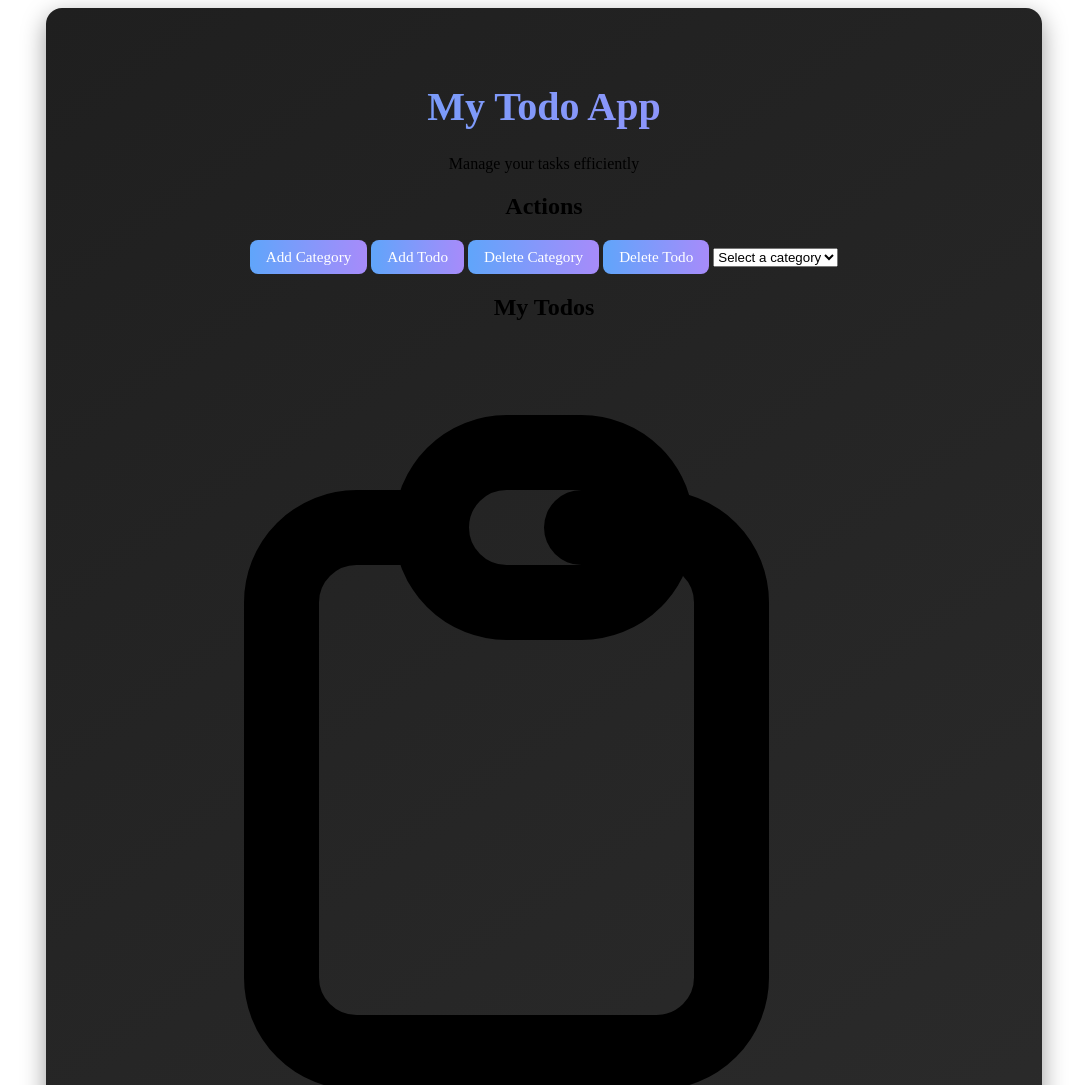
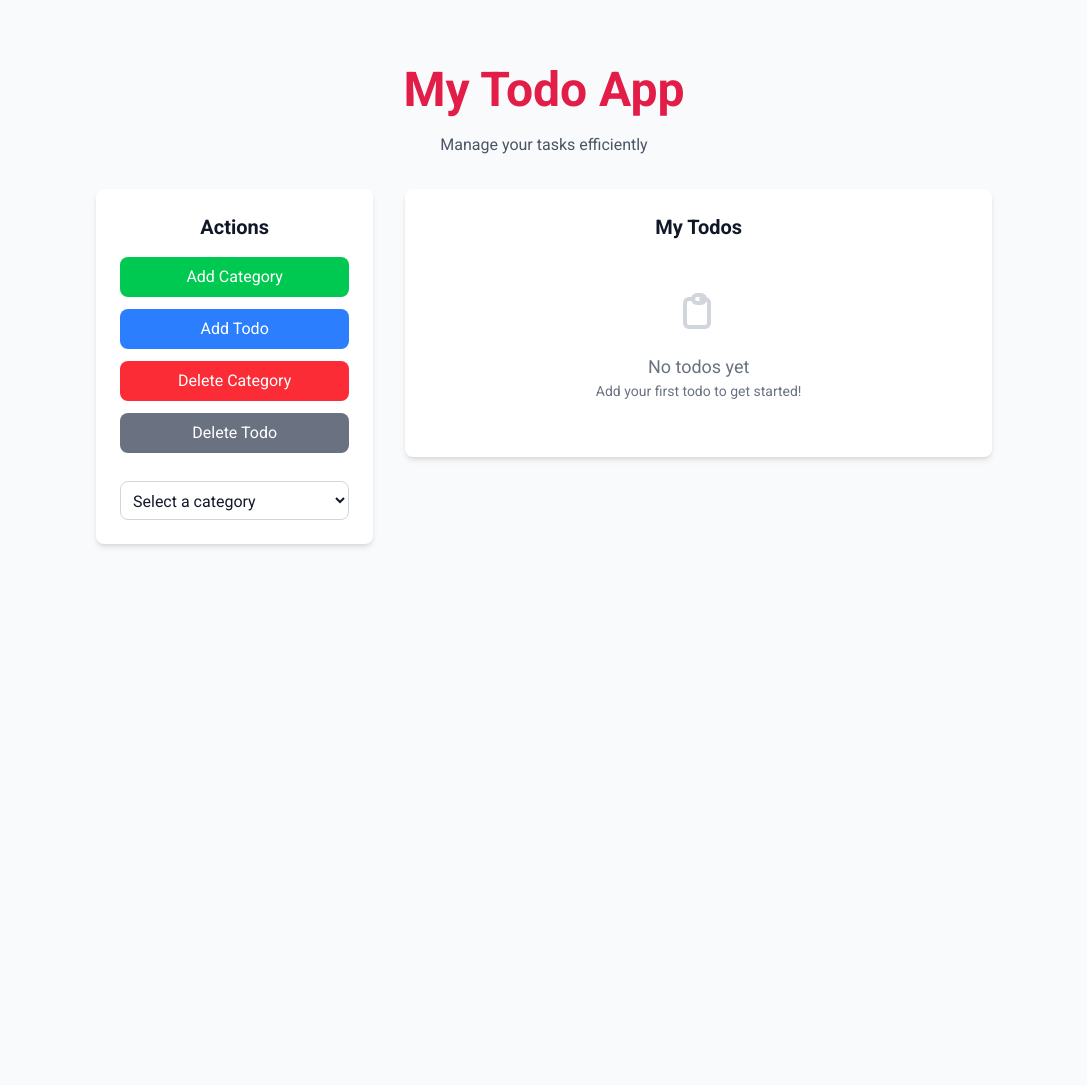
Before and after one commit to shrekndonkee/alan-todo-app, a website built with Vite: page index.html in a window 1280 px wide. Shown: the top 1085 px of the page, without its empty margins (96-1183 px from the left). After the commit the page ends 864 px from the top, so only its background shows below. Built offline with nearby package versions, Linux system fonts and the light colour scheme.

Commit message:
added styling

```diff
--- a/index.html
+++ b/index.html
@@ -4,7 +4,7 @@
     <meta charset="UTF-8" />
     <link rel="icon" type="image/svg+xml" href="/vite.svg" />
     <meta name="viewport" content="width=device-width, initial-scale=1.0" />
-    <title>Thor's Todo App</title>
+    <title>Alan's Todo App</title>
   </head>
   <body>
     <div id="app"></div>
--- a/src/style.css
+++ b/src/style.css
@@ -1,70 +1,92 @@
-/* To-Do App Container */
-#app {
-  max-width: 900px; /* smaller for focus */
-  margin: 0 auto;
-  padding: 3rem;
-  text-align: center;
-  background: linear-gradient(145deg, #1f1f1f, #2c2c2c);
-  border-radius: 1rem;
-  box-shadow: 0 8px 25px rgba(0,0,0,0.4);
+@import url("https://fonts.googleapis.com/css2?family=Roboto:wght@400;700&display=swap");
+
+@import "tailwindcss";
+
+
+/* Import Roboto font */
+
+:root {
+  font-family: 'Roboto', system-ui, Helvetica, Arial, sans-serif;
+  line-height: 1.5;
+  font-weight: 400;
+
+  color-scheme: light dark;
+  color: #111827; /* almost black text for readability */
+  background-color: #f9fafb; /* soft light gray background */
+
+  font-synthesis: none;
+  text-rendering: optimizeLegibility;
+  -webkit-font-smoothing: antialiased;
+  -moz-osx-font-smoothing: grayscale;
 }
 
-/* Headings */
-h1 {
-  font-size: 2.5em;
-  line-height: 1.2;
-  margin-bottom: 1.5rem;
-  background: linear-gradient(to right, #60a5fa, #a78bfa);
-  -webkit-background-clip: text;
-  -webkit-text-fill-color: transparent;
+a {
+  font-weight: 500;
+  color: #2563eb; /* blue-600 */
+  text-decoration: none;
+}
+a:hover {
+  color: #1d4ed8; /* blue-700 */
 }
 
-/* To-do list items */
-.todo-item {
+body {
+  margin: 0;
   display: flex;
-  justify-content: space-between;
-  align-items: center;
-  background: #2d2d2d;
-  padding: 0.8rem 1.2rem;
-  margin: 0.5rem 0;
-  border-radius: 0.6rem;
-  transition: transform 0.2s, background 0.3s;
-}
-.todo-item:hover {
-  transform: translateY(-2px);
-  background: #3a3a3a;
+  place-items: center;
+  min-width: 320px;
+  min-height: 100vh;
 }
 
-/* Input box */
-input[type="text"] {
-  padding: 0.6rem 1rem;
-  border-radius: 0.5rem;
-  border: 1px solid #444;
-  background: #1e1e1e;
-  color: #fff;
-  width: 70%;
-  margin-right: 0.8rem;
-  transition: border-color 0.3s;
-}
-input[type="text"]:focus {
-  outline: none;
-  border-color: #60a5fa;
+h1 {
+  font-size: 3em;
+  line-height: 1.1;
+  font-weight: 700;
+  color: #e11d48; /* bright rose red for "To-Do" */
+  margin-bottom: 1rem;
 }
 
-/* Buttons */
-button {
-  border-radius: 0.5rem;
-  padding: 0.5rem 1rem;
-  font-size: 0.95em;
-  font-weight: 500;
-  font-family: inherit;
-  background: linear-gradient(to right, #60a5fa, #a78bfa);
-  border: none;
-  color: white;
-  cursor: pointer;
-  transition: transform 0.2s, opacity 0.3s;
+#app {
+  max-width: 1280px;
+  margin: 0 auto;
+  padding: 2rem;
+  text-align: center;
 }
-button:hover {
-  transform: translateY(-1px);
-  opacity: 0.9;
+
+.logo {
+  height: 6em;
+  padding: 1.5em;
+  will-change: filter;
+  transition: filter 300ms;
 }
+.logo:hover {
+  filter: drop-shadow(0 0 2em #2563ebaa);
+}
+.logo.vanilla:hover {
+  filter: drop-shadow(0 0 2em #9333ea); /* purple */
+}
+
+.card {
+  padding: 2em;
+}
+
+.read-the-docs {
+  color: #6b7280; /* gray-500 */
+}
+
+/* Dark mode */
+@media (prefers-color-scheme: dark) {
+  :root {
+    color: #f9fafb; /* white text */
+    background-color: #111827; /* dark background */
+  }
+  h1 {
+    color: #fbbf24; /* amber for "To-Do" in dark mode */
+  }
+  a:hover {
+    color: #93c5fd; /* lighter blue */
+  }
+  button {
+    background-color: #1f2937;
+    color: #f9fafb;
+  }
+}
```
